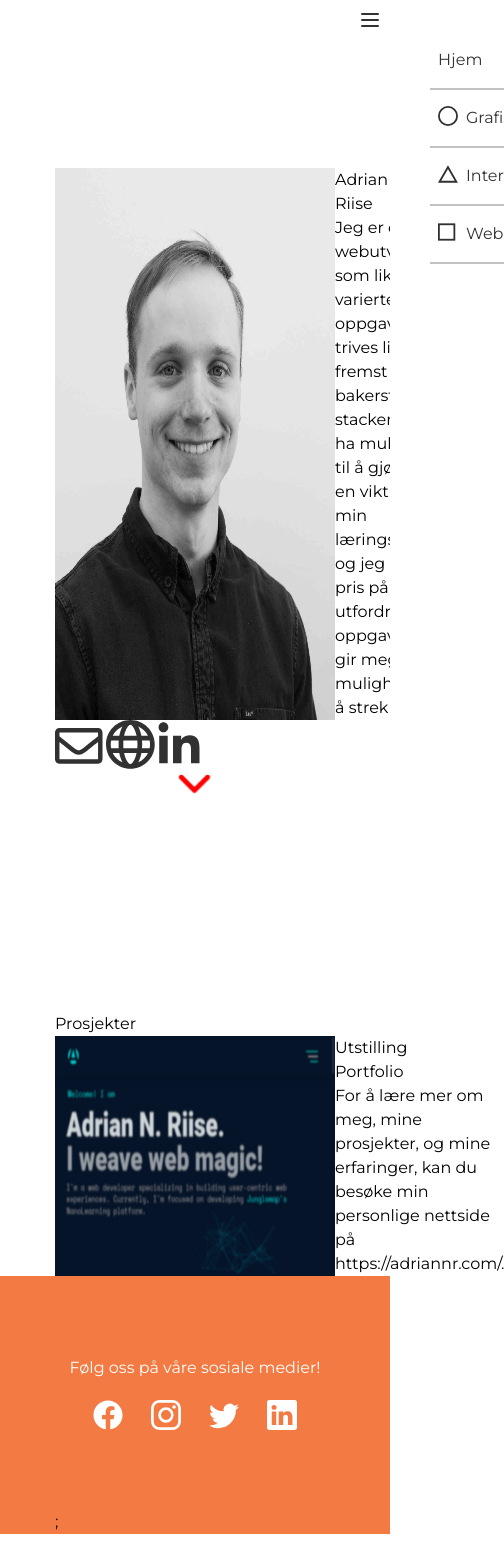
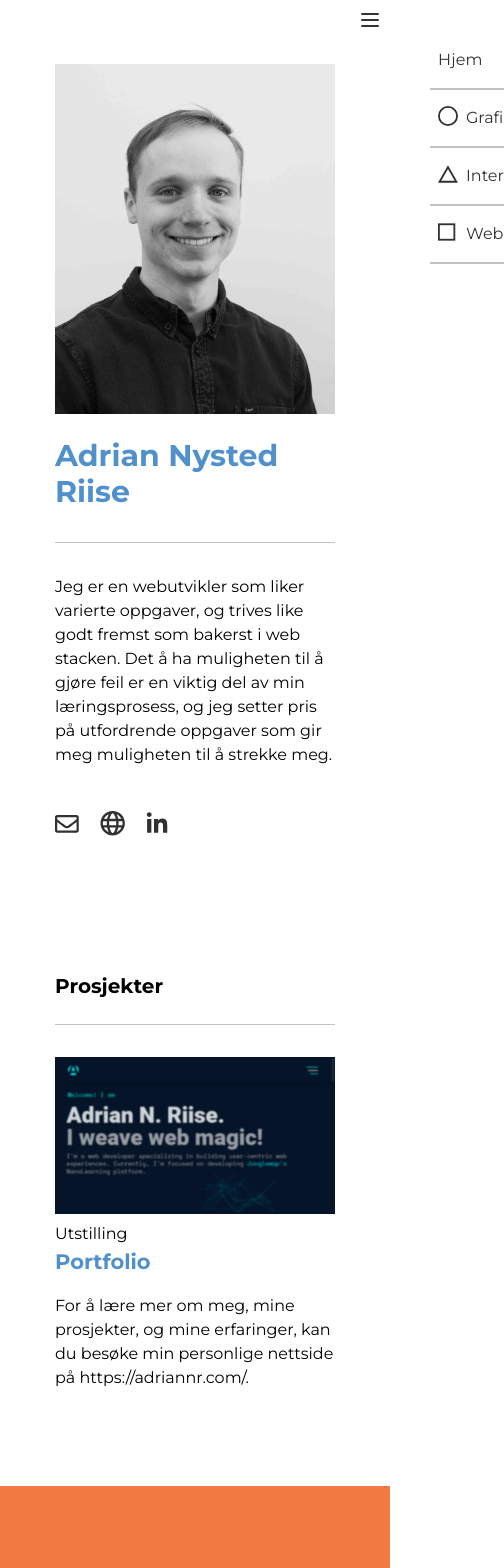
Before and after one commit to ntnu-design/ntnu-avgangsutstilling-2023, a Next.js app: page /bwu/adriannr in a window 390 px wide. Shown: the top 1568 px of the page, 504 px wide, since content can reach past the window. Before the commit the page ends 1534 px from the top, so only its background shows below. Built offline with nearby package versions, Linux system fonts and the light colour scheme.

Commit message:
studentpage soon finished. Missing some responsive styling, and color change based on studyprogramme

```diff
--- a/pages/[studyProgramme]/[student].tsx
+++ b/pages/[studyProgramme]/[student].tsx
@@ -66,14 +66,14 @@ export default function Student({ student }: Props) {
                     <p>Loading…</p>
                 ) : (
                     <>
-                        <article className="mb-32">
+                        <article>
                             <Head>
                                 <title>{student.title}</title>
                                 <meta property="og:image" content="" />
                             </Head>
                         </article>
                         <main className="h-screen">
-                            <div className="flex">
+                            <div className="flex flex-col my-6 gap-6 smd:flex-row 2xl:flex-row 2xl:pt-[6rem] ">
                                 <Image
                                     src={`/${student.studyProgramme}/${student.profile_picture}`}
                                     alt={student.title}
@@ -81,11 +81,19 @@ export default function Student({ student }: Props) {
                                     height={400}
                                 />
                                 <div>
-                                    <p>{student.title}</p>
-                                    <div dangerouslySetInnerHTML={{ __html: student.bio }} />
+                                    <p className="text-3xl text-[#5091CC] font-[800]">
+                                        {student.title}
+                                    </p>
+                                    <hr className="border-[#C2C2C2] my-8 2xl:my-4 " />
+                                    <div
+                                        className="2xl:text-[20px] "
+                                        dangerouslySetInnerHTML={{
+                                            __html: student.bio,
+                                        }}
+                                    />
                                 </div>
                             </div>
-                            <div className="flex">
+                            <div className="flex gap-5 pt-5 2xl:pt-0">
                                 {socialMediaLinks.map((link, index) => {
                                     if (link.url !== "") {
                                         return (
@@ -97,34 +105,44 @@ export default function Student({ student }: Props) {
                                                         ".svg"
                                                     }
                                                     alt={link.name + " icon"}
-                                                    width={50}
-                                                    height={50}
+                                                    width={25}
+                                                    height={25}
                                                 />
                                             </a>
                                         )
                                     }
                                 })}
                             </div>
-                            <div className="flex justify-center">
+                            <div className="flex justify-center invisible object-contain object-bottom smd:visible 2xl:visible 2xl:items-center">
                                 <button>
                                     <a href="#prosjekter">
+                                        <div className="">
                                             <Image
                                                 src={"/scrollarrow.svg"}
                                                 width={50}
                                                 height={50}
                                                 alt=""
                                             />
+                                        </div>
                                     </a>
                                 </button>
                             </div>
                         </main>
-                        <section id="prosjekter">
-                            <h2>Prosjekter</h2>
+                        <section id="prosjekter" className="mb-12">
+                            <h2 className="text-xl font-bold mb-2 ssd:mt-16 sm:mt-16 smd:mt-24 2xl:mt-[-20px] 2xl:mb-[2rem] ">
+                                Prosjekter
+                            </h2>
                             {studentProjects.map((project, index) => {
                                 if (project.headline_1 !== "") {
                                     return (
-                                        <div className="flex" key={index}>
+                                        <div
+                                            className="flex flex-col gap-2 pt-[1rem] smd:flex-row 2xl:flex-row mb-[6rem] invisible:border-t smd:border-t 2xl:border-t border-[#C2C2C2] 2xl:pt-[4rem]"
+                                            key={index}
+                                        >
+                                            <hr className="border-[#C2C2C2] mb-6 2xl:my-4 " />
+
                                             <Image
+                                                className="smd:object-contain smd:object-top 2xl:object-contain 2xl:object-top"
                                                 src={
                                                     "/" +
                                                     student.studyProgramme +
@@ -135,10 +153,19 @@ export default function Student({ student }: Props) {
                                                 height={400}
                                                 alt={project.headline_1}
                                             />
-                                            <div>
-                                                <h4>{project.headline_2}</h4>
-                                                <h3>{project.headline_1}</h3>
-                                                <div dangerouslySetInnerHTML={{ __html: project.desc }} />
+
+                                            <div className="mx-0 smd:mx-4 2xl:mx-12">
+                                                <h4 className="text-[16px] smd:text-[12px] 2xl:text-[22px]">
+                                                    {project.headline_2}
+                                                </h4>
+                                                <h3 className="font-bold text-[21px] smd:text-[21px] 2xl:text-[38px] mb-4 text-[#5091CC]">
+                                                    {project.headline_1}
+                                                </h3>
+                                                <div className="text-[16px] smd:text-[12px] 2xl:text-[20px]"
+                                                    dangerouslySetInnerHTML={{
+                                                        __html: project.desc,
+                                                    }}
+                                                />
                                             </div>
                                         </div>
                                     )
```
Lines whose indentation alone changed are shown as unchanged.
